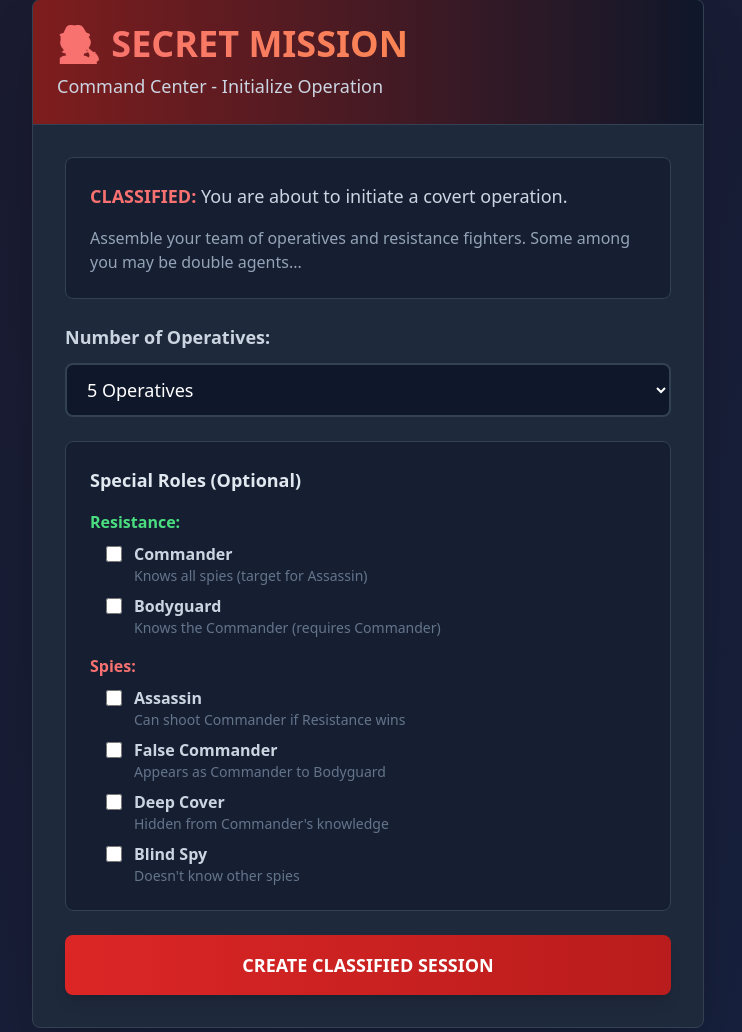
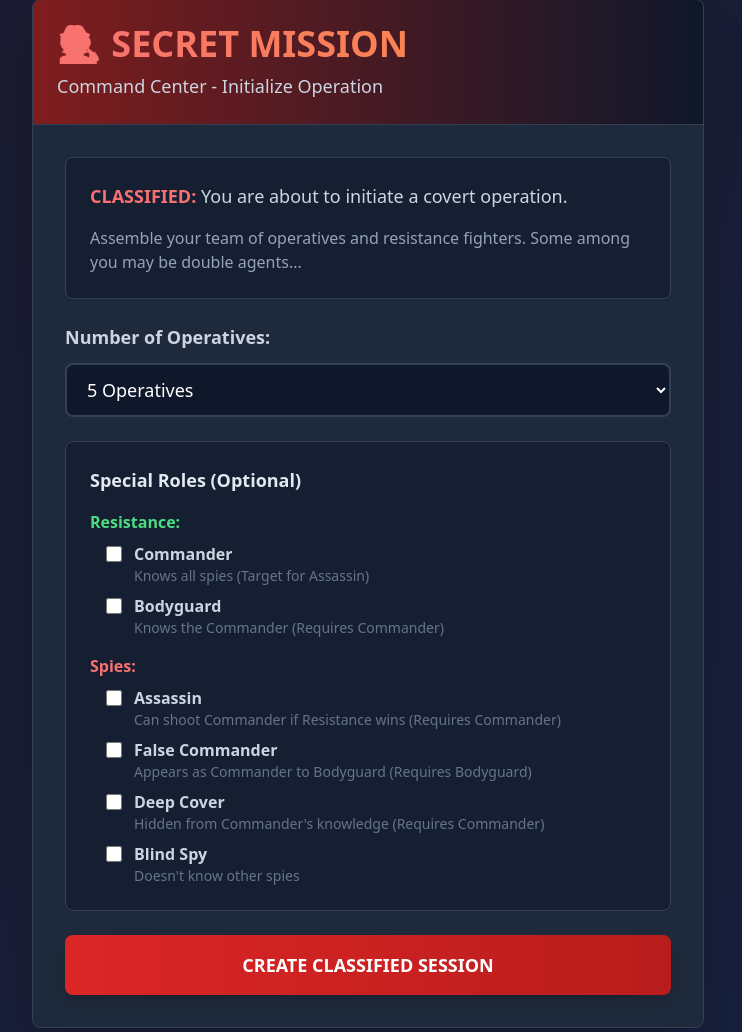
Before and after one commit to MartinFredlund/mission-leader, a Flask app: page / in a window 1280 px wide. Shown: the part 17-1049 px from the top of the page, without its empty margins (272-1014 px from the left). Run offline with Flask 3, Linux system fonts and the light colour scheme; some libraries are stand-ins or nearby versions.

Commit message:
Fixed flashing issue, and gave more info for role selection

```diff
--- a/templates/home.html
+++ b/templates/home.html
@@ -33,6 +33,19 @@
 
         <!-- Content -->
         <div class="p-8">
+          <!-- Flash Messages -->
+          {% with messages = get_flashed_messages(with_categories=true) %}
+            {% if messages %}
+              <div class="mb-6 space-y-2">
+                {% for category, message in messages %}
+                  <div class="{% if category == 'error' %}bg-red-900/50 border-red-700 text-red-200{% else %}bg-blue-900/50 border-blue-700 text-blue-200{% endif %} border rounded-lg p-4">
+                    {{ message }}
+                  </div>
+                {% endfor %}
+              </div>
+            {% endif %}
+          {% endwith %}
+
           <div
             class="bg-slate-900/50 rounded-lg p-6 border border-slate-700 mb-6"
           >
@@ -94,7 +107,7 @@
                     <div>
                       <span class="font-semibold">Commander</span>
                       <p class="text-sm text-slate-500">
-                        Knows all spies (target for Assassin)
+                        Knows all spies (Target for Assassin)
                       </p>
                     </div>
                   </label>
@@ -109,7 +122,7 @@
                     <div>
                       <span class="font-semibold">Bodyguard</span>
                       <p class="text-sm text-slate-500">
-                        Knows the Commander (requires Commander)
+                        Knows the Commander (Requires Commander)
                       </p>
                     </div>
                   </label>
@@ -131,7 +144,7 @@
                     <div>
                       <span class="font-semibold">Assassin</span>
                       <p class="text-sm text-slate-500">
-                        Can shoot Commander if Resistance wins
+                        Can shoot Commander if Resistance wins (Requires Commander)
                       </p>
                     </div>
                   </label>
@@ -146,7 +159,7 @@
                     <div>
                       <span class="font-semibold">False Commander</span>
                       <p class="text-sm text-slate-500">
-                        Appears as Commander to Bodyguard
+                        Appears as Commander to Bodyguard (Requires Bodyguard)
                       </p>
                     </div>
                   </label>
@@ -161,7 +174,7 @@
                     <div>
                       <span class="font-semibold">Deep Cover</span>
                       <p class="text-sm text-slate-500">
-                        Hidden from Commander's knowledge
+                        Hidden from Commander's knowledge (Requires Commander)
                       </p>
                     </div>
                   </label>
```
